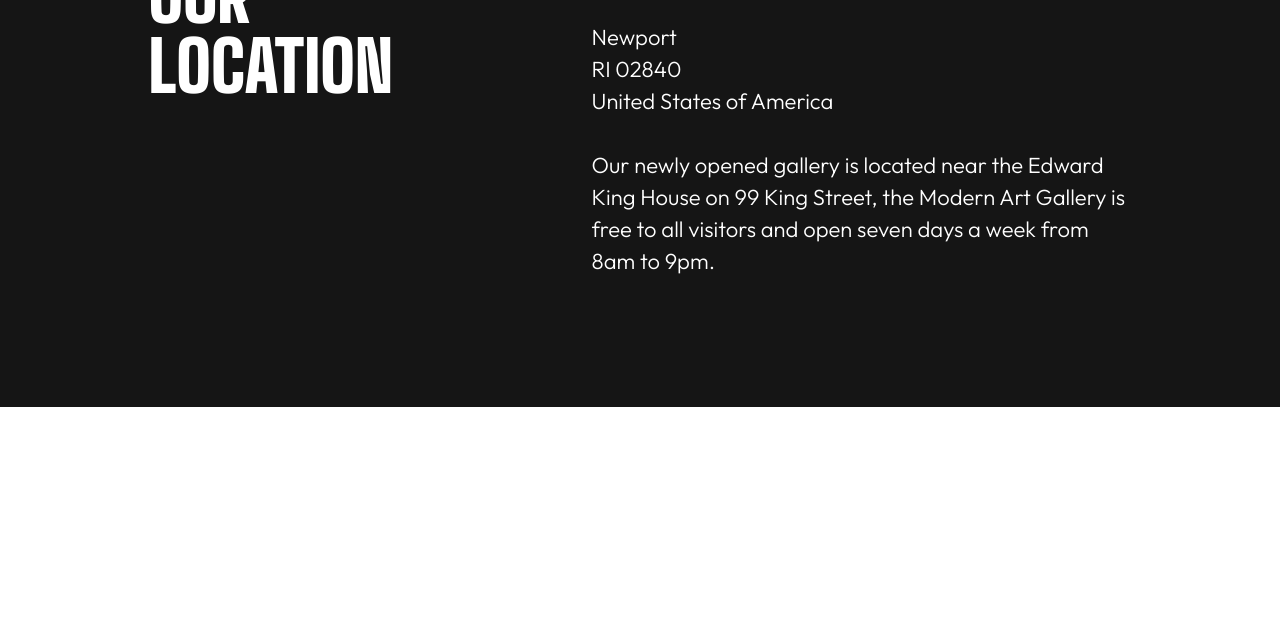
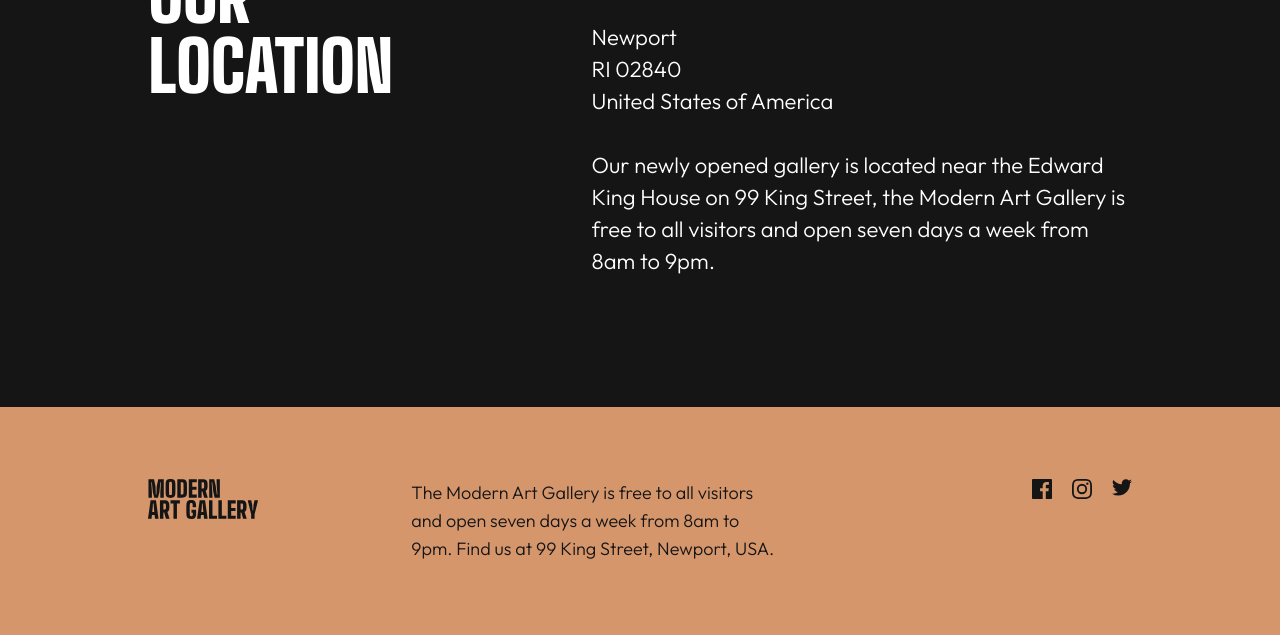
Before and after one commit to VladimirVolvakov/art-gallery-website, a website: page location.html in a window 1280 px wide. Shown: the part 828-1463 px from the top of the page. Before the commit the page ends 1235 px from the top, so only its background shows below. Drawn offline with nearby package versions, Linux system fonts and the light colour scheme.

Commit message:
style: add utility styles for footer in location.html

```diff
--- a/location.html
+++ b/location.html
@@ -61,5 +61,43 @@
         </p>
       </div>
     </section>
+    <footer class="footer u-bg-gold">
+      <div class="footer__logo">
+        <img
+          class="footer__logo-img--gold-bg"
+          src="assets/logo-dark.svg"
+          alt="Logo of Modern Art Gallery"
+        />
+      </div>
+      <div class="footer__info">
+        <p class="body-sm">
+          The Modern Art Gallery is free to all visitors and open seven days a
+          week from 8am to 9pm. Find us at 99 King Street, Newport, USA.
+        </p>
+      </div>
+      <div class="footer__links">
+        <a href="https://www.facebook.com" class="footer__link">
+          <img
+            class="footer__link-img--gold-bg"
+            src="assets/icon-facebook.svg"
+            alt="Visit our Facebook account"
+          />
+        </a>
+        <a href="https://www.instagram.com" class="footer__link">
+          <img
+            class="footer__link-img--gold-bg"
+            src="assets/icon-instagram.svg"
+            alt="Visit our Instagram account"
+          />
+        </a>
+        <a href="https://www.twitter.com" class="footer__link">
+          <img
+            class="footer__link-img--gold-bg"
+            src="assets/icon-twitter.svg"
+            alt="Visit our Twitter account"
+          />
+        </a>
+      </div>
+    </footer>
   </body>
 </html>
--- a/sass/base/_utilities.scss
+++ b/sass/base/_utilities.scss
@@ -4,6 +4,10 @@
 
 .u-text-gold {
   color: $color-gold;
+}
+
+.u-bg-gold {
+  background-color: $color-gold;
 }
 
 .u-gallery-text-width {
--- a/sass/layout/_footer.scss
+++ b/sass/layout/_footer.scss
@@ -30,8 +30,18 @@
     transition: transform 0.3s;
 
     &:hover {
-      transform: scale(1.15);
+      transform: translateY(-2px) scale(1.15);
       filter: brightness(0) saturate(100%) invert(94%) sepia(16%) saturate(5685%) hue-rotate(311deg) brightness(95%) contrast(74%);
+    }
+
+    &--gold-bg {
+      filter: brightness(0) saturate(100%) invert(6%) sepia(2%) saturate(93%) hue-rotate(314deg) brightness(106%) contrast(96%);
+      transition: transform 0.3s;
+
+      &:hover {
+        transform: translateY(-2px) scale(1.15);
+        filter: none;
+      }
     }
   }
 }
--- a/sass/main.scss
+++ b/sass/main.scss
@@ -1,10 +1,10 @@
 @import "abstracts/variables";
 @import "base/base";
 @import "base/typography";
-@import "base/utilities";
 @import "components/btn";
 @import "layout/address";
 @import "layout/footer";
 @import "layout/gallery";
 @import "layout/hero";
 @import "layout/location";
+@import "base/utilities";
```
Also changed, not shown: css/style.css.
